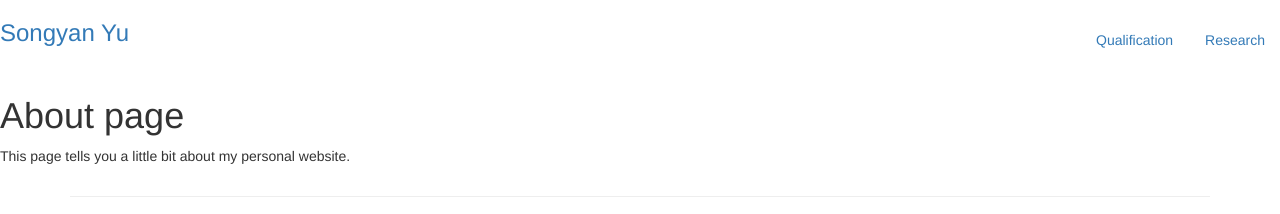
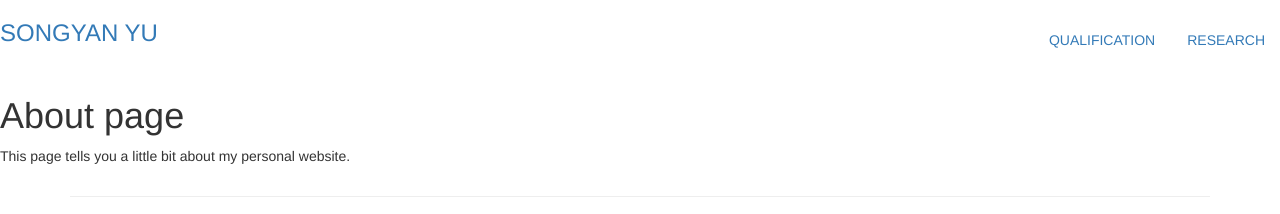
Before and after one commit to SongyanYu/SongyanYu.github.io, a Jekyll site: the page built from about.md, in a window 1280 px wide. Shown: the top 214 px of the page. Built offline with Jekyll 4.4.1, drawn with Linux system fonts in a browser that asks for light colours.

Commit message:
add header css

```diff
--- a/assets/css/framework.css
+++ b/assets/css/framework.css
@@ -63,3 +63,5 @@
 .side-box p, .side-box a{
     font-size:0.9rem;
 }
+
+.header, .footer, .header h3 { font-family: 'Montserrat', Helvetica, sans-serif; text-transform: uppercase; font-weight: normal; }
```
